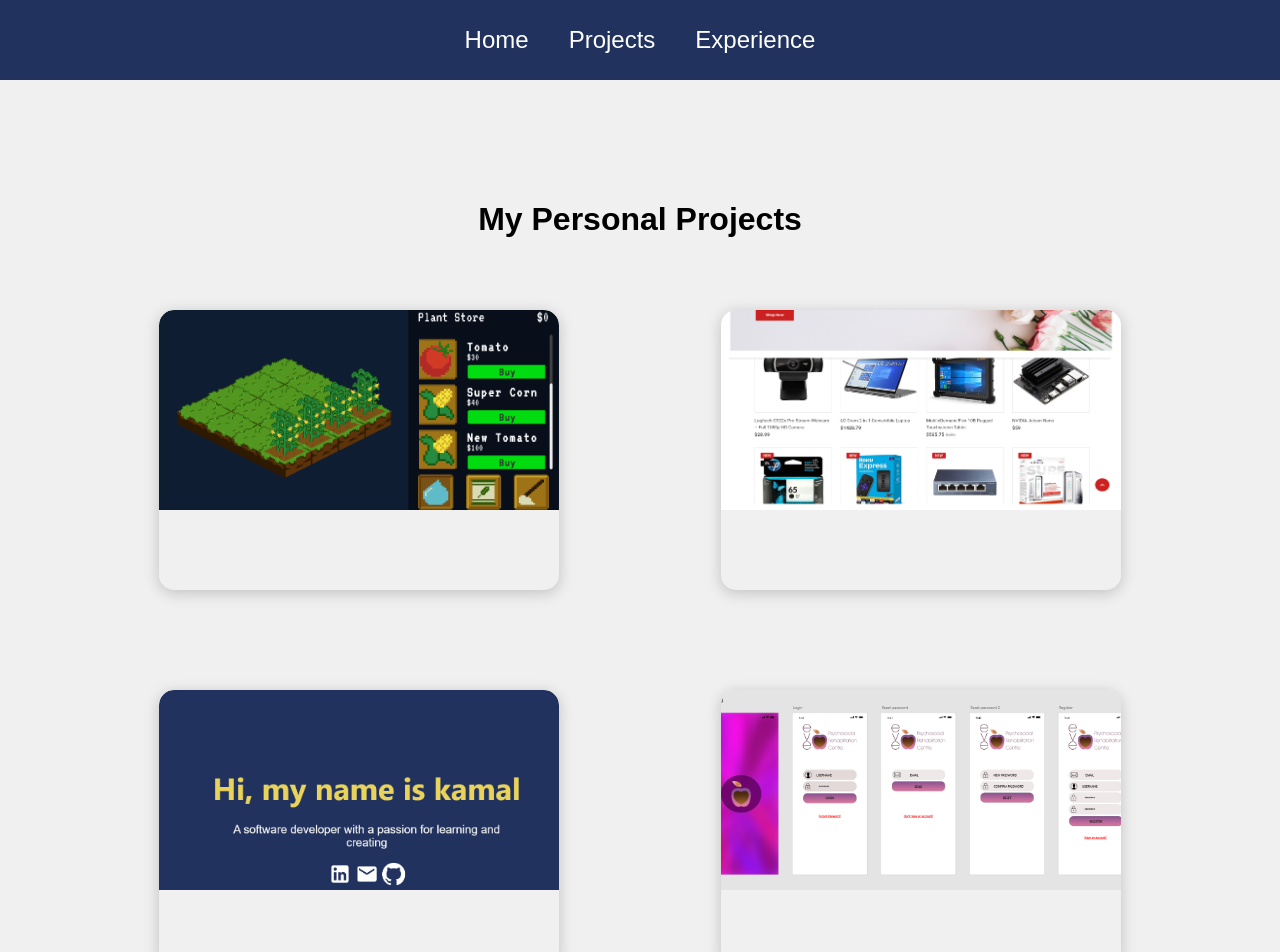
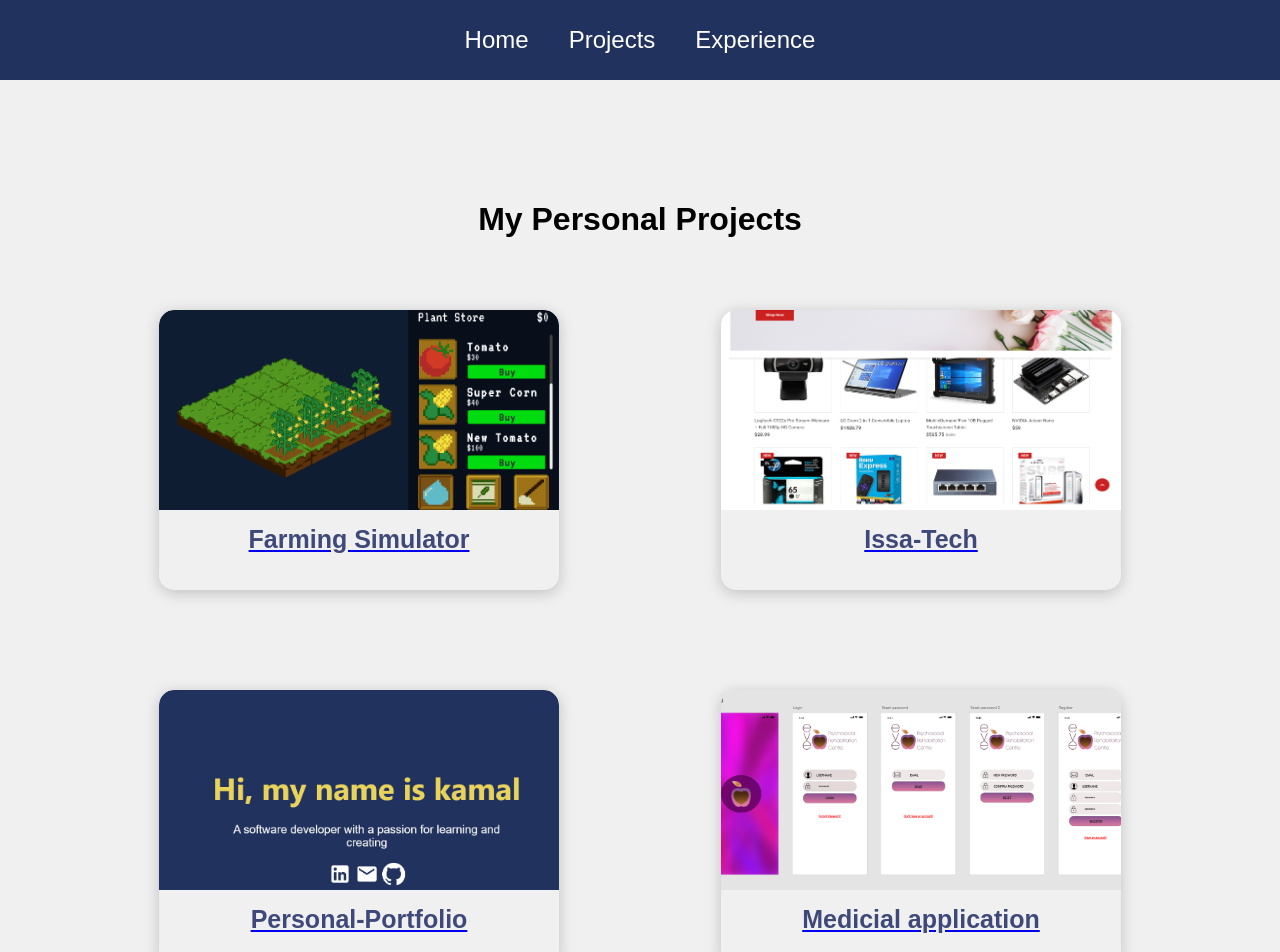
Before and after one commit to xardbazz/xardbazz.github.io, a React (Create React App) app: page /#/projects in a window 1280 px wide. Shown: the top 952 px of the page. Built offline with nearby package versions, Linux system fonts and the light colour scheme.

Commit message:
Fixed image paths for GitHub Pages

```diff
--- a/src/components/ProjectItem.js
+++ b/src/components/ProjectItem.js
@@ -4,12 +4,15 @@ import { Link } from 'react-router-dom';
 function ProjectItem({ id, name, image }) {
     return (
         <div className="projectItem">
-            <div
-                className="bgImage"
-                style={{
-                backgroundImage: `url(${process.env.PUBLIC_URL + image})`
-                }}
-            />
+            <Link to={`/project/${id}`}>
+                <div
+                  style={{
+                    backgroundImage: `url(${process.env.PUBLIC_URL}/images/${image})`
+                  }}
+                  className="bgImage"
+                />
+                <h1>{name}</h1>
+            </Link>
         </div>
     );
 }
--- a/src/helpers/ProjectList.js
+++ b/src/helpers/ProjectList.js
@@ -2,22 +2,22 @@
     export const ProjectList =[
         {
             name: "Farming Simulator",
-            image: "/images/Capture1.PNG",
+            image: "Capture1.PNG",
             skills: " C#, Unity, Adobe",
         },
         {
             name: "Issa-Tech",
-            image: "/images/Capture2.PNG",
+            image: "Capture2.PNG",
             skills: " PHP, HTML, CSS, MySql, Xampp",
         },
         {
             name: "Personal-Portfolio",
-            image: "/images/Capture3.PNG",
+            image: "Capture3.PNG",
             skills: "JavaScript, React, HTML, CSS, Node.js",
         },
         {
             name: "Medicial application",
-            image: "/images/Capture4.PNG",
+            image: "Capture4.PNG",
             skills: "Adobe XD",
         },
 
--- a/src/pages/ProjectDisplay.js
+++ b/src/pages/ProjectDisplay.js
@@ -8,14 +8,14 @@ function ProjectDisplay() {
     const { id } = useParams();
     const project = ProjectList[id];
     return (
-      <div className = "project">
+      <div className="project">
         <h1>{project.name}</h1>
         <img
-         src={`${process.env.PUBLIC_URL}/${project.image}`}
-         alt={project.name}
-         />
+          src={`${process.env.PUBLIC_URL}/images/${project.image}`}
+          alt={project.name}
+        />
         <p>
-          <b>Skills:</b>{project.skills}
+          <b>Skills:</b> {project.skills}
         </p>
         <a href='https://github.com/xardbazz'><GitHubIcon /></a>
       </div>
```
